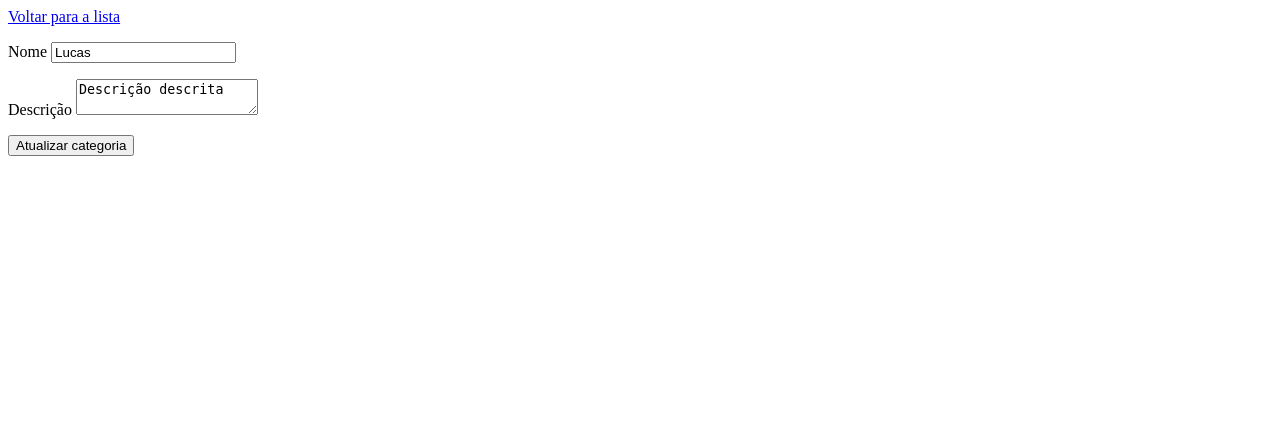
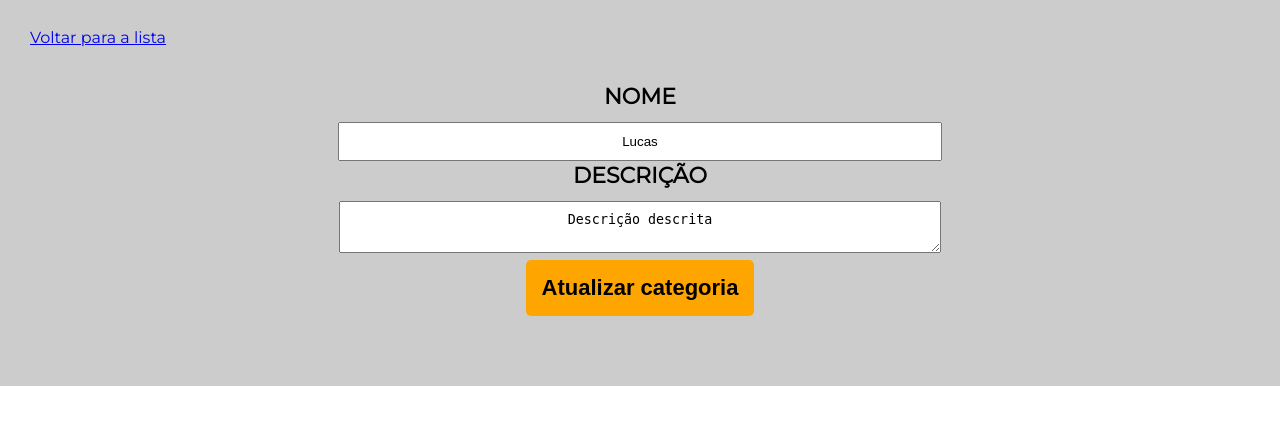
Before and after one commit to LucasTropardi/teste_crud, a PHP site: page /edita_categoria.php?cod_categoria=1 in a window 1280 px wide. Shown: the top 425 px of the page. Run offline with PHP 8.4, Linux system fonts and the light colour scheme; data comes from the database, SQL or seed files in the repository; some libraries are stand-ins or nearby versions.

Commit message:
Finalizado o código para apresentação, falta editar o visual

```diff
--- a/cadastro_categorias.php
+++ b/cadastro_categorias.php
@@ -56,6 +56,10 @@ if (count($_POST) > 0) {
     <meta charset="UTF-8">
     <meta name="viewport" content="width=device-width, initial-scale=1.0">
     <title>Cadastro de categorias</title>
+    <link rel="stylesheet" href="css/reset.css">
+    <link rel="stylesheet" href="css/style.css">
+    <link rel="stylesheet" href="css/style-home.css">
+    <link href="https://fonts.googleapis.com/css?family=Montserrat&display=swap" rel="stylesheet">
 </head>
 <body>
     <main>
--- a/clientes.php
+++ b/clientes.php
@@ -16,12 +16,17 @@ try {
     <meta charset="UTF-8">
     <meta name="viewport" content="width=device-width, initial-scale=1.0">
     <title>Clientes</title>
+    <link rel="stylesheet" href="css/reset.css">
+    <link rel="stylesheet" href="css/style.css">
+    <link rel="stylesheet" href="css/style-home.css">
+    <link href="https://fonts.googleapis.com/css?family=Montserrat&display=swap" rel="stylesheet">
 </head>
 <body>
     <main>
         <section class="principal">
             <h1>Lista de Clientes</h1>
             <p>Estes são os clientes cadastrados no sistema:</p>
+            <a href="cadastro_clientes.php">cadastrar cliente</a>
             <table border="1">
                 <thead>
                     <th>ID</th>
--- a/conexao.php
+++ b/conexao.php
@@ -11,7 +11,7 @@ try {
 } catch (PDOException $e) {
     die("Conexão com a base de dados não estabelecida, verifique.");
 }
-
+//tive problemas com esta função, remover do código ou trabalhar nela.
 function limpar_texto($str) {
     return preg_replace("/[^0-9]/", "", $str);
 }
--- /dev/null
+++ b/css/reset.css
@@ -0,0 +1,48 @@
+/* http://meyerweb.com/eric/tools/css/reset/
+   v2.0 | 20110126
+   License: none (public domain)
+*/
+
+html, body, div, span, applet, object, iframe,
+h1, h2, h3, h4, h5, h6, p, blockquote, pre,
+a, abbr, acronym, address, big, cite, code,
+del, dfn, em, img, ins, kbd, q, s, samp,
+small, strike, strong, sub, sup, tt, var,
+b, u, i, center,
+dl, dt, dd, ol, ul, li,
+fieldset, form, label, legend,
+table, caption, tbody, tfoot, thead, tr, th, td,
+article, aside, canvas, details, embed,
+figure, figcaption, footer, header, hgroup,
+menu, nav, output, ruby, section, summary,
+time, mark, audio, video {
+	margin: 0;
+	padding: 0;
+	border: 0;
+	font-size: 100%;
+	font: inherit;
+	vertical-align: baseline;
+}
+/* HTML5 display-role reset for older browsers */
+article, aside, details, figcaption, figure,
+footer, header, hgroup, menu, nav, section {
+	display: block;
+}
+body {
+	line-height: 1;
+}
+ol, ul {
+	list-style: none;
+}
+blockquote, q {
+	quotes: none;
+}
+blockquote:before, blockquote:after,
+q:before, q:after {
+	content: '';
+	content: none;
+}
+table {
+	border-collapse: collapse;
+	border-spacing: 0;
+}
--- /dev/null
+++ b/css/style-home.css
@@ -0,0 +1,30 @@
+.principal{
+	background: #CCCCCC;
+	padding: 30px;
+}
+
+.titulo-principal {
+	padding-left: 20px;
+}
+
+.titulo-centralizado {
+	text-align: center
+}
+
+p {
+	text-align: center;
+}
+
+
+em strong {
+	color: #FF0000;
+}
+
+
+
+ul {
+	display: inline-block;
+	vertical-align: top;
+	width: 20%;
+	margin-right: 15%;
+}
--- /dev/null
+++ b/css/style.css
@@ -0,0 +1,131 @@
+body {
+	font-family: 'Montserrat', sans-serif;
+}
+
+header {
+	background: #BBBBBB;
+	padding: 20;
+}
+
+.caixa {
+	position: relative;
+	width: 940px;
+	margin: 0 auto;
+}
+
+nav {
+	position: absolute;
+	top: 50px;
+	right: 0;
+}
+
+nav li {
+	display: inline;
+	margin: 0 0 0 15px;
+}
+
+nav a {
+	text-transform: uppercase;
+	color: #000000;
+	font-weight: bold;
+	font-size: 22px;
+	text-decoration: none;
+}
+
+nav a:hover {
+	color: #C78C19;
+	text-decoration: underline;
+}
+
+footer {
+	text-align: center;
+	background: #B0C4DE;
+	padding: 40px 0;
+}
+
+.copyright {
+	color: #FFFFFF;
+	font-size: 13px;
+	margin: 20px 0 0;
+}
+
+.lblPrinc {
+	position: relative;
+	text-transform: uppercase;
+	color: #000000;
+	font-weight: bold;
+	font-size: 22px;
+}
+
+form {
+	margin: 40px 40px;
+}
+
+form label, form legend {
+	display:block;
+	font-size: 20px;
+	margin: 0 0 10px;
+}
+
+.input-padrao {
+    display: inline;
+    text-align: center; /* Centraliza o texto dentro do input */
+    margin: 4px 0 4px;
+    padding: 10px 15px;
+    width: 50%;
+}
+
+/* Centraliza o placeholder */
+.input-padrao::placeholder {
+    text-align: center;
+}
+
+.checkbox {
+	margin: 20px 0;
+}
+
+.enviar {
+	width:20%;
+	padding: 15px 0;
+	background: orange;
+	color: black;
+	font-weight: bold;
+	font-size: 22px;
+	border: none;
+	border-radius: 5px;
+	transition: 1s all;
+	cursor: pointer;
+}
+
+.enviar:hover {
+	background: darkorange;
+	transform: scale(1.2);
+}
+
+table {
+	margin: 20px 0 40px;
+}
+
+thead {
+	background: #555555;
+	color: white;
+	font-weight: bold;
+}
+
+td, th {
+	border: 1px solid #000000;
+	padding: 8px 15px;
+}
+
+
+@media screen and (max-width: 480px) {
+
+	h1 {
+		text-align: center;
+	}
+
+	nav {
+		position: static;
+	}
+
+}
--- a/edita_categoria.php
+++ b/edita_categoria.php
@@ -54,10 +54,9 @@ try {
     <meta charset="UTF-8">
     <meta name="viewport" content="width=device-width">
     <title>Edição de categorias</title>
-
-    <link rel="stylesheet" href="reset.css">
-    <link rel="stylesheet" href="style.css">
-    <link rel="stylesheet" href="style-home.css">
+    <link rel="stylesheet" href="css/reset.css">
+    <link rel="stylesheet" href="css/style.css">
+    <link rel="stylesheet" href="css/style-home.css">
     <link href="https://fonts.googleapis.com/css?family=Montserrat&display=swap" rel="stylesheet">
 </head>
 
```
Also changed, not shown: cadastro_clientes.php (+6 -4 lines), categorias.php (+7 -3 lines), deleta_categoria.php (+3 -4 lines), deleta_cliente.php (+4 -3 lines), edita_cliente.php (+3 -4 lines), imagens/64dedfcd10a53.png (added), imagens/64dee03fd8863.png (added), imagens/64dee1b881115.png (added), imagens/64def2da714ce.png (added).
